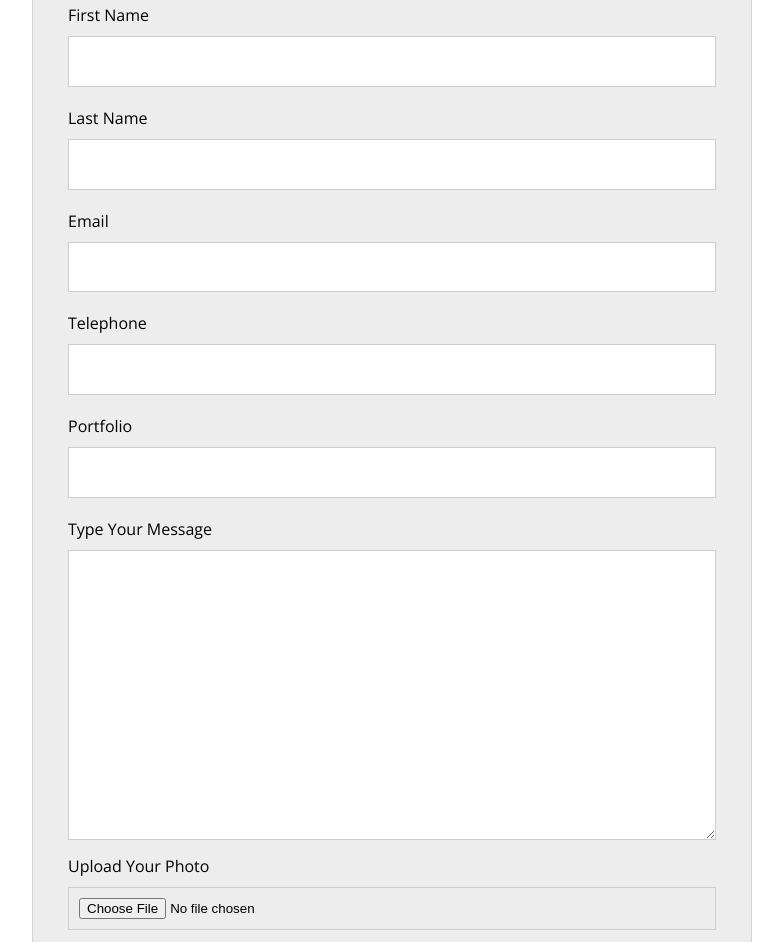
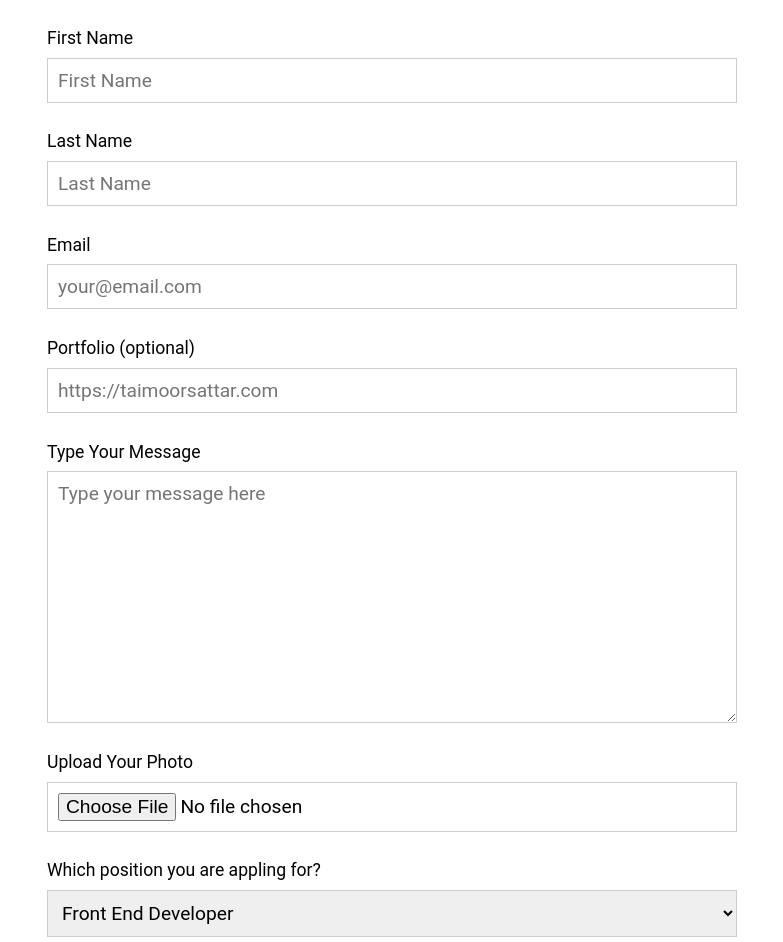
Before and after one commit to taimoorsattar7/html-form-netlify, a plain HTML site: page index.html in a window 1280 px wide. Shown: the part 125-1067 px from the top of the page, without its empty margins (248-1031 px from the left). Drawn offline with nearby package versions, Linux system fonts and the light colour scheme.

Commit message:
fix style

```diff
--- a/css/style.css
+++ b/css/style.css
@@ -1,4 +1,5 @@
 * {
+  font-family: "Roboto", sans-serif;
   box-sizing: border-box;
 }
 
@@ -7,16 +8,9 @@ html {
 }
 
 body {
-  font-family: "Open Sans", sans-serif;
   box-sizing: border-box;
 }
 .form {
-  background-color: #ededed;
-  border: 1px solid lightgrey;
-  border-radius: 3px;
-  padding: 15px 35px;
-  margin-top: 45px;
-  margin-bottom: 45px;
   transition: all 0.3s;
 }
 
@@ -26,40 +20,32 @@ img {
 
 .container {
   max-width: 720px;
-  margin: 10px auto;
+  margin-left: auto;
+  margin-right: auto;
+  margin-top: 40px;
+  margin-bottom: 30px;
+
+  padding-left: 15px;
+  padding-right: 15px;
 }
 .hidden-label {
   display: none;
 }
 
-.input {
-  margin-top: 20px;
-  margin-top: 20px;
+label {
+  display: block;
+  font-size: 1.1rem;
 }
 
-label {
-  display: block;
-  font-size: 1rem;
-  margin-bottom: 10px;
-}
-
-input {
+input, textarea, select {
   width: 100%;
   display: block;
+  font-size: 1.2rem;
 
+  margin-top: 0.6rem;
   padding: 10px 10px !important;
   margin-bottom: 15px !important;
   border: 1px solid #cdcdcd !important;
-  outline: none;
-}
-
-textarea {
-  font-family: "Roboto", sans-serif;
-  display: block;
-  width: 100%;
-  padding: 0 10px !important;
-  margin-bottom: 15px !important;
-  border: 1px solid #cdcdcd;
   outline: none;
 }
 
@@ -67,20 +53,9 @@ textarea {
   display: none;
 }
 
-select {
-  width: 100%;
-  display: block;
-  box-sizing: border-box;
-  padding: 0 10px;
-  height: 40px;
-  margin-bottom: 15px;
-  border: 1px solid #cdcdcd;
-  outline: none;
-}
 
 input[type="submit"] {
   display: inline-block;
-  box-sizing: border-box;
   background-color: #869960;
   color: #fff;
   padding: 10px 0;
@@ -90,12 +65,22 @@ input[type="submit"] {
   margin-bottom: 10px;
 }
 
-input[type="submit"]:disabled {
-  background: #dddddd;
+input[type="submit"]:hover {
+  cursor: pointer;
 }
 
-.headline {
+input[type="submit"]:disabled {
+  filter: brightness(0.8);
+}
+
+.divider{
+  margin-top: 1.8rem;
+  margin-bottom: 1.8rem;
+}
+
+h1 {
   display: block;
+  text-transform: uppercase;
   font-size: 2.2rem;
   word-spacing: 2.2px;
   letter-spacing: 1.5px;
@@ -104,17 +89,11 @@ input[type="submit"]:disabled {
   margin: 0;
 }
 
-.headline__text {
-  font-weight: 400;
-  font-size: 18px;
-  line-height: 1.6;
-  word-spacing: 1px;
-  letter-spacing: 1px;
-  color: #000;
-  text-transform: none;
+p {
+  font-size: 1.2rem;
 }
 
-.headline__fail {
+.fail {
   font-weight: bold;
   color: red;
 }
--- a/index.html
+++ b/index.html
@@ -8,7 +8,9 @@
     <link href="https://fonts.googleapis.com/css2?family=Open+Sans&display=swap" rel="stylesheet">
     <meta http-equiv="X-UA-Compatible" content="IE=7">
     <link rel="stylesheet" href="css/style.css">
-    <title>HTML Form</title>
+    <script src="main.js" defer></script>
+    <title>Netlify HTML Form</title>
+    <meta name="description" content="This is an example form that handle form submission on Netlify." />
 </head>
 <body>
   <div class="container">
@@ -21,66 +23,72 @@
         id="myForm"
         class="form">
 
+
       <p class="hidden">
         <label>Don’t fill this out if you're human: <input name="bot-field" /></label>
       </p>
 
-      <h1 class="headline">Jobs Application Form</h1>
-      <p class="headline headline__text headline__fail" id="error-message"></p>
+      <h1 class="headline">
+        <b>Submit Jobs Application</b>
+      </h1>
 
-      <div class="input">
-        <label for="firstName">First Name</label>
+      <p>
+        This is an example form that handle form submission on Netlify.
+      </p>
 
-        <input class="headline headline__text"
-               type="text"
+      <p class="fail" id="error-message"></p>
+
+      <div class="divider">
+        <label for="firstName"
+
+        >First Name</label>
+
+        <input type="text"
                id="firstName"
-               name="firstName" />
+               name="firstName"
+               placeholder="First Name"
+               required />
       <div>
 
-      <div class="input">
+        <div class="divider">
         <label for="lastName">Last Name</label>
-        <input class="headline headline__text"
-               type="text"
+        <input type="text"
                id="lastName"
-               name="lastName">
+               name="lastName"
+               placeholder="Last Name"
+               required>
       </div>
 
-      <div class="input">
+      <div class="divider">
         <label for="email">Email</label>
-        <input class="headline headline__text"
-               type="email"
+        <input type="email"
                id="email"
-               name="email" />
+               name="email"
+               placeholder="your@email.com"
+               required />
+
       </div>
 
-      <div class="input">
-        <label for="telephone">Telephone</label>
-        <input class="headline headline__text"
-               type="tel"
-               name="telephone"
-               id="telephone" />
-      </div>
-
-      <div class="input">
-        <label for="url">Portfolio</label>
-        <input class="headline headline__text"
-               type="url"
+      <div class="divider">
+        <label for="url">Portfolio (optional)</label>
+        <input type="url"
                id="url"
-               name="url" />
+               name="url"
+               placeholder="https://taimoorsattar.com" />
       </div>
 
 
-      <div class="input">
+      <div class="divider">
         <label for="message">Type Your Message</label>
-        <textarea class="headline headline__text"
-                  name="message"
+        <textarea name="message"
                   id="message"
                   cols="30"
                   rows="10"
-                  spellcheck="true"></textarea>
+                  spellcheck="true"
+                  placeholder="Type your message here"></textarea>
       </div>
 
-      <div class="postfield__file svelte-1z11tyt">
+      <div class="divider">
         <label for="avatar">Upload Your Photo</label>
         <img id="avatar" alt="avatar" />
         <input type="file"
@@ -90,12 +98,13 @@
                accept="image/png, image/jpeg" />
       </div>
 
-      <br>
+      <div class="divider">
       <label for="positions">Which position you are appling for?</label>
 
       <select name="positions"
               id="positions"
-              onchange="showDiv(this)">
+              onchange="showDiv(this)"
+              >
           <option value="frontEnd">
             Front End Developer
           </option>
@@ -104,18 +113,26 @@
             Designer
           </option>
       </select>
+      </div>
 
+      <div class="divider">
       <div data-netlify-recaptcha="true"></div>
+    </div>
 
+    <div class="divider">
       <input id="btn"
              type="submit"
              onsubmit="return handleSubmit(event)"
              value="Submit" />
+            </div>
+
   </form>
+
+  <p>Create by <a href="https://taimoorsattar.com/blogs/preview-an-image-using-javascript">Taimoor Sattar</a>.</p>
 
   </div>
 
-  <script src="main.js"></script>
+
 
 </body>
 </html>
--- a/main.js
+++ b/main.js
@@ -5,12 +5,11 @@ const errorMessage = document.getElementById('error-message');
 const firstName = document.getElementById('firstName');
 const lastName = document.getElementById('lastName');
 const email = document.getElementById('email');
-const telephone = document.getElementById('telephone');
 const message = document.getElementById('message');
 const avatar = document.getElementById("avatar");
 const positions = document.getElementById("positions");
 
-let arrayInputs = [firstName, lastName, email, telephone, message];
+let arrayInputs = [firstName, lastName, email, message];
 
 const button = document.getElementById('btn');
 
@@ -23,8 +22,7 @@ let pattern = {
 	url: /^(http:\/\/www\.|https:\/\/www\.|http:\/\/|https:\/\/)?[a-z0-9]+([\-\.]{1}[a-z0-9]+)*\.[a-z]{2,5}(:[0-9]{1,5})?(\/.*)?$/g,
 	userName: /^[a-z][a-z0-9]{7,50}$/i,
 	tags: /^[\a-z]+(?:,[\a-z]+){0,4}$/g,
-	password: /^[\w@-]{8,20}$/,
-	tel: /^\d{11}$/,
+	password: /^[\w@-]{8,20}$/
 };
 
 // Avatar
@@ -51,6 +49,7 @@ function valudateInput(type, value){
 
 function handleSubmit(e) {
 	e.preventDefault();
+
 	errorMessage.innerText = "";
 
 	// Disable the button during form submission
@@ -63,6 +62,7 @@ function handleSubmit(e) {
 	let isError = false;
 	arrayInputs.forEach(function (input) {
 		// input.value, input.name, input.type
+
 		if(!valudateInput(input.type, input.value)){
 			errorMessage.innerText = "Please Fill the inputs!!!";
 			errorMessage.scrollIntoView();
```
